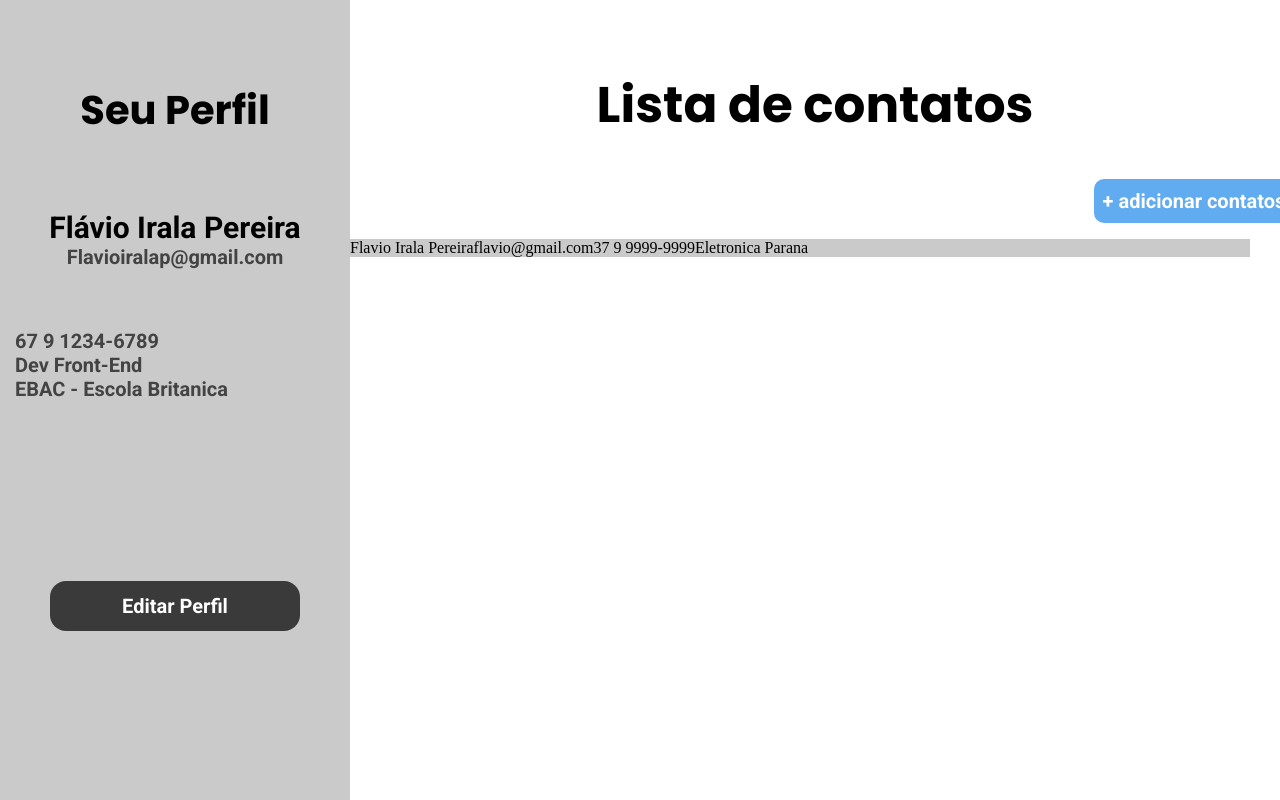
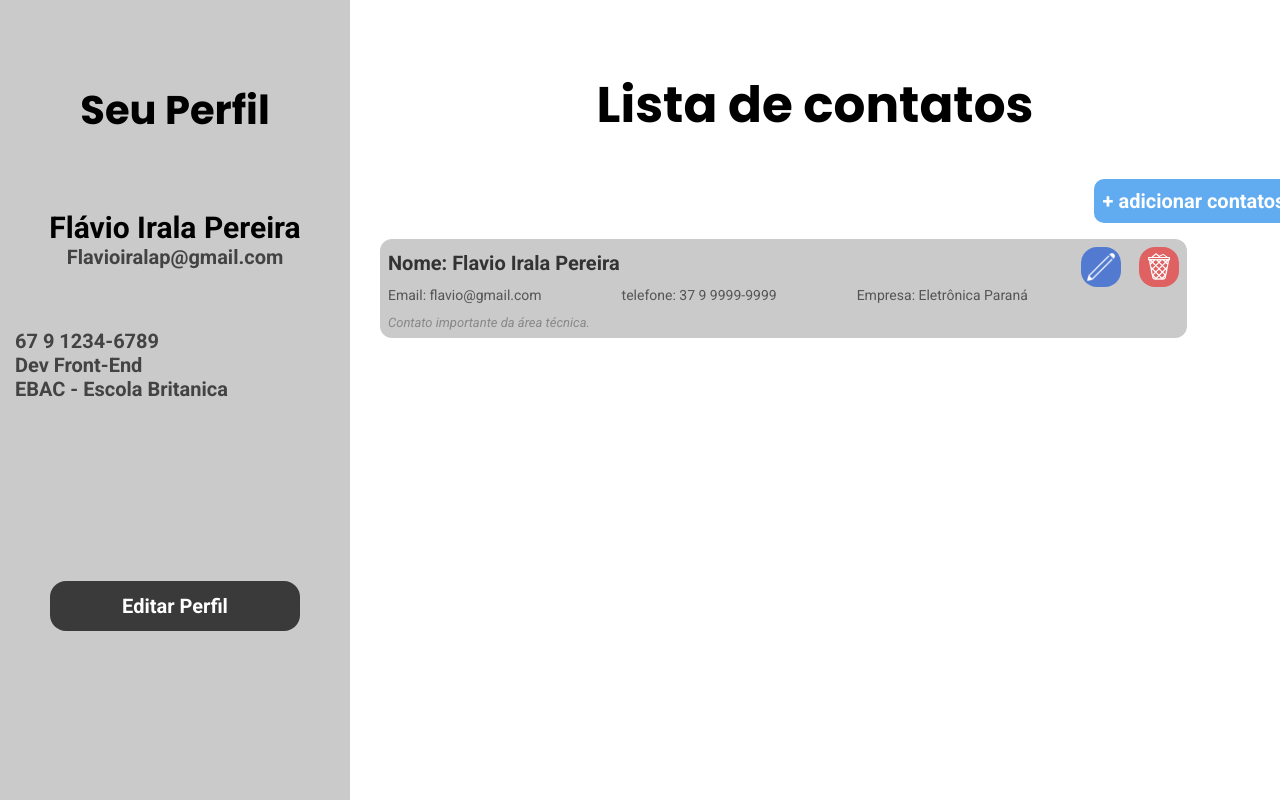
Before and after one commit to FlavioIrl/Agenda-Telefonica-React, a React (Vite) app: page /paginaPrincipal in a window 1280 px wide. Built offline with nearby package versions, Linux system fonts and the light colour scheme.

Commit message:
Contato adicionado

```diff
--- a/src/components/Contato/index.tsx
+++ b/src/components/Contato/index.tsx
@@ -1,16 +1,27 @@
-import { ContatoCard } from './styles'
+import { Card, Titulo, Botoes, Info, Descricao, BarraAcoes, BotaoEditar, BotaoRemover, CardContainer } from './styles'
 
 const Contato = () => {
-    return (
-        <div>
-            <ContatoCard>
-                <li><p>Flavio Irala Pereira</p></li>
-                <li><p>flavio@gmail.com</p></li>
-                <li><p>37 9 9999-9999</p></li>
-                <li><p>Eletronica Parana</p></li>
-            </ContatoCard>
-        </div>
-    )
+  return (
+    <CardContainer>
+        <Card>
+            <BarraAcoes>
+                <Titulo>Nome: Flavio Irala Pereira</Titulo>
+                <Botoes>
+                    <BotaoEditar><img src="../../public/icons8-edit.png" /></BotaoEditar>
+                    <BotaoRemover><img src="../../public/icons8-lixeira.png" /></BotaoRemover>
+                </Botoes>
+            </BarraAcoes>
+            <Info>
+                <p>Email: flavio@gmail.com</p>
+                <p>telefone: 37 9 9999-9999</p>
+                <p>Empresa: Eletrônica Paraná</p>
+            </Info>
+            <Descricao>
+                Contato importante da área técnica.
+            </Descricao>
+        </Card>
+    </CardContainer>
+  )
 }
 
 export default Contato
--- a/src/components/Contato/styles.ts
+++ b/src/components/Contato/styles.ts
@@ -1,7 +1,93 @@
-import styled from "styled-components"
+import styled from 'styled-components'
+import { BotaoBase } from '../../styles'
 
-export const ContatoCard = styled.div`
-    width: 900px;
-    background-color: #cacaca;
+export const CardContainer = styled.div`
+max-width: 90%;
+font-family: Roboto, sans-serif;
+`
+
+
+export const Card = styled.div`
+background-color: #cacaca;
+padding: 8px;
+margin-left: 30px;
+border-radius: 12px;
+`
+
+export const Titulo = styled.h2`
+    font-size: 20px;
+    font-weight: bold;
+    margin-bottom: 8px;
+    color: #333;
+`
+
+
+export const Info = styled.div`
+display: flex;
+
+p {
+margin-right: 80px;
+font-size: 14px;
+color: #555;
+}
+
+`
+
+
+export const Descricao = styled.p`
+margin-top: 12px;
+font-size: 13px;
+color: #888;
+font-style: italic;
+
+`
+
+
+export const Botoes = styled.div`
     display: flex;
+    gap: 8px;
 `
+
+
+export const BarraAcoes = styled.div`
+    display: flex;
+    justify-content: space-between;
+    align-items: center;
+
+`
+
+export const BotaoEditar = styled(BotaoBase)`
+background-color: #527AD0;
+color: white;
+width: 40px;
+height: 40px;
+margin-right: 10px;
+
+img {
+  width: 100%;
+}
+&:hover {
+  background-color: #2d2d2d;
+}
+
+`
+
+
+export const BotaoRemover = styled(BotaoBase)`
+background-color: #DF6161;
+color: white;
+
+width: 40px;
+height: 40px;
+
+img {
+  width: 100%;
+}
+
+&:hover {
+  background-color: #c9302c;
+}
+
+
+
+`
```
Also changed, not shown: public/icons8-edit.png (added), public/icons8-lixeira.png (added).
